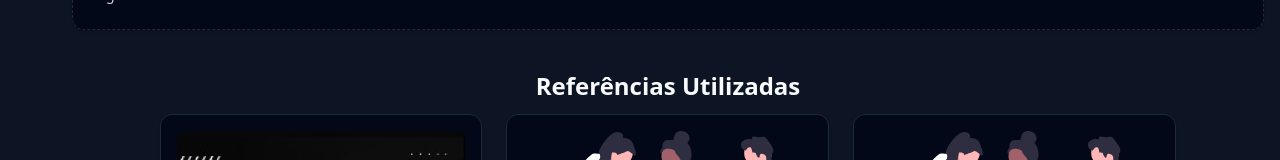
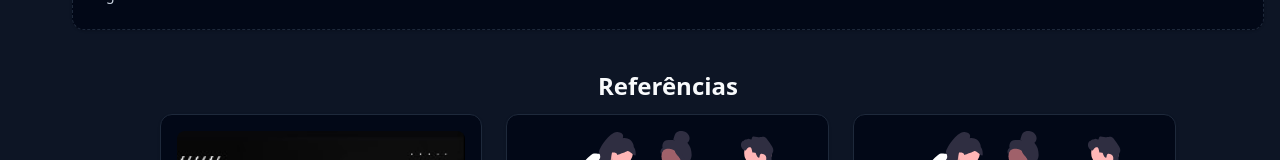
Before and after one commit to Thiagodsm/calculadora-de-leilao, a React (Vite) app: page / in a window 1280 px wide. Shown: the part 946-1106 px from the top of the page. Built offline with nearby package versions, Linux system fonts and the light colour scheme.

Commit message:
Adicionando carrosel de referecncias na homepage

```diff
--- a/src/pages/Home.tsx
+++ b/src/pages/Home.tsx
@@ -31,7 +31,7 @@ export default function Home() {
         </Card>
 
         <section>
-          <h2 className="text-2xl font-bold my-2 text-center">Referências Utilizadas</h2>
+          <h2 className="text-2xl font-bold my-2 text-center">Referências</h2>
           <CarouselReferencias />
         </section>
       </div>
```
